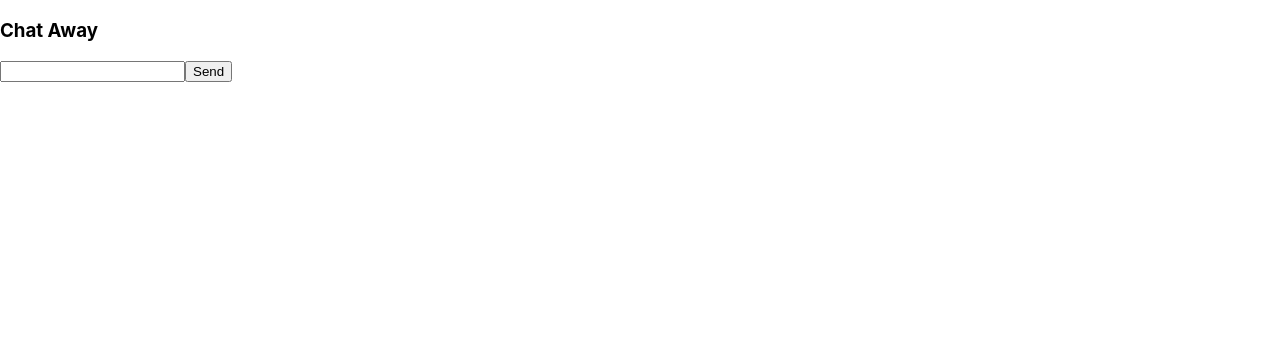
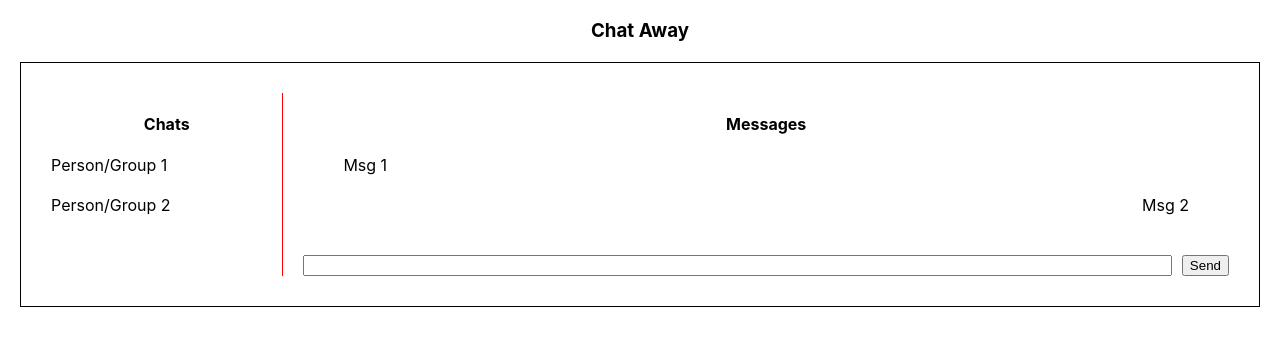
Before and after one commit to SSaquif/simple-chat, a React (Create React App) app in the folder client-react/: page / in a window 1280 px wide. Shown: the top 346 px of the page. Built offline with nearby package versions, Linux system fonts and the light colour scheme.

Commit message:
Basic UI Completed

```diff
--- a/client-react/package.json
+++ b/client-react/package.json
@@ -10,7 +10,8 @@
 		"react": "^16.13.1",
 		"react-dom": "^16.13.1",
 		"react-scripts": "3.4.1",
-		"socket.io-client": "^2.3.0"
+		"socket.io-client": "^2.3.0",
+		"styled-components": "^5.1.0"
 	},
 	"scripts": {
 		"start": "react-scripts start",
--- a/client-react/src/App.css
+++ /dev/null
@@ -1,38 +0,0 @@
-.App {
-  text-align: center;
-}
-
-.App-logo {
-  height: 40vmin;
-  pointer-events: none;
-}
-
-@media (prefers-reduced-motion: no-preference) {
-  .App-logo {
-    animation: App-logo-spin infinite 20s linear;
-  }
-}
-
-.App-header {
-  background-color: #282c34;
-  min-height: 100vh;
-  display: flex;
-  flex-direction: column;
-  align-items: center;
-  justify-content: center;
-  font-size: calc(10px + 2vmin);
-  color: white;
-}
-
-.App-link {
-  color: #61dafb;
-}
-
-@keyframes App-logo-spin {
-  from {
-    transform: rotate(0deg);
-  }
-  to {
-    transform: rotate(360deg);
-  }
-}
--- a/client-react/src/App.js
+++ b/client-react/src/App.js
@@ -1,21 +1,99 @@
-import React, { Fragment } from 'react';
-import './App.css';
+import React, { Fragment, useState } from 'react';
+import styled from 'styled-components';
 
 function App() {
+	const [chatMsg, setChatMsg] = useState('');
+
+	const handleSubmit = (event) => {
+		event.preventDefault();
+		console.log('Event', chatMsg);
+	};
+
 	return (
 		<Fragment>
-			<div className="log-events-wrapper">
-				<h3>Chat Away</h3>
-				<ul id="log-events"></ul>
-			</div>
-			<div className="message-box-wrapper">
-				<form>
-					<input type="text" id="chat-box" />
-					<button type="submit">Send</button>
-				</form>
-			</div>
+			<ChatHeader>Chat Away</ChatHeader>
+			<ChatBodyWrapper>
+				<ChatSidebar>
+					<ChatSideBarHeader>Chats</ChatSideBarHeader>
+					<ChatGroup>Person/Group 1</ChatGroup>
+					<ChatGroup>Person/Group 2</ChatGroup>
+				</ChatSidebar>
+				<ChatWindow>
+					<ChatWindowHeader>Messages</ChatWindowHeader>
+					<ChatMsgWrapper>
+						<ChatMsgLeft>Msg 1</ChatMsgLeft>
+						<ChatMsgRight>Msg 2</ChatMsgRight>
+					</ChatMsgWrapper>
+					<ChatNewMsgForm
+						onSubmit={(event) => {
+							handleSubmit(event);
+						}}
+					>
+						<ChatInput
+							type="text"
+							id="chat-box"
+							value={chatMsg}
+							onChange={(event) => {
+								setChatMsg(event.target.value);
+							}}
+						/>
+						<ChatSubmitButton type="submit">Send</ChatSubmitButton>
+					</ChatNewMsgForm>
+				</ChatWindow>
+			</ChatBodyWrapper>
 		</Fragment>
 	);
 }
 
 export default App;
+
+//--------CSS----------//
+const ChatHeader = styled.h3`
+	text-align: center;
+`;
+const ChatBodyWrapper = styled.div`
+	display: flex;
+	padding: 30px;
+	margin: 20px;
+	border: 1px solid;
+`;
+const ChatSidebar = styled.div`
+	flex: 1;
+	border-right: 1px solid red;
+`;
+const ChatSideBarHeader = styled.h4`
+	text-align: center;
+`;
+const ChatGroup = styled.div`
+	margin-bottom: 20px;
+`;
+const ChatWindow = styled.div`
+	flex: 4;
+	padding-left: 20px;
+`;
+const ChatWindowHeader = styled.h4`
+	text-align: center;
+`;
+const ChatMsgWrapper = styled.div`
+	padding-bottom: 20px;
+`;
+const ChatMsgLeft = styled.div`
+	text-align: left;
+	margin-left: 40px;
+	margin-bottom: 20px;
+`;
+const ChatMsgRight = styled.div`
+	text-align: right;
+	margin-right: 40px;
+	margin-bottom: 20px;
+`;
+
+const ChatNewMsgForm = styled.form`
+	display: flex;
+`;
+
+const ChatInput = styled.input`
+	flex: 1;
+	margin-right: 10px;
+`;
+const ChatSubmitButton = styled.button``;
```
Also changed, not shown: 1 other file (tests, documents, lock files or other folders).
